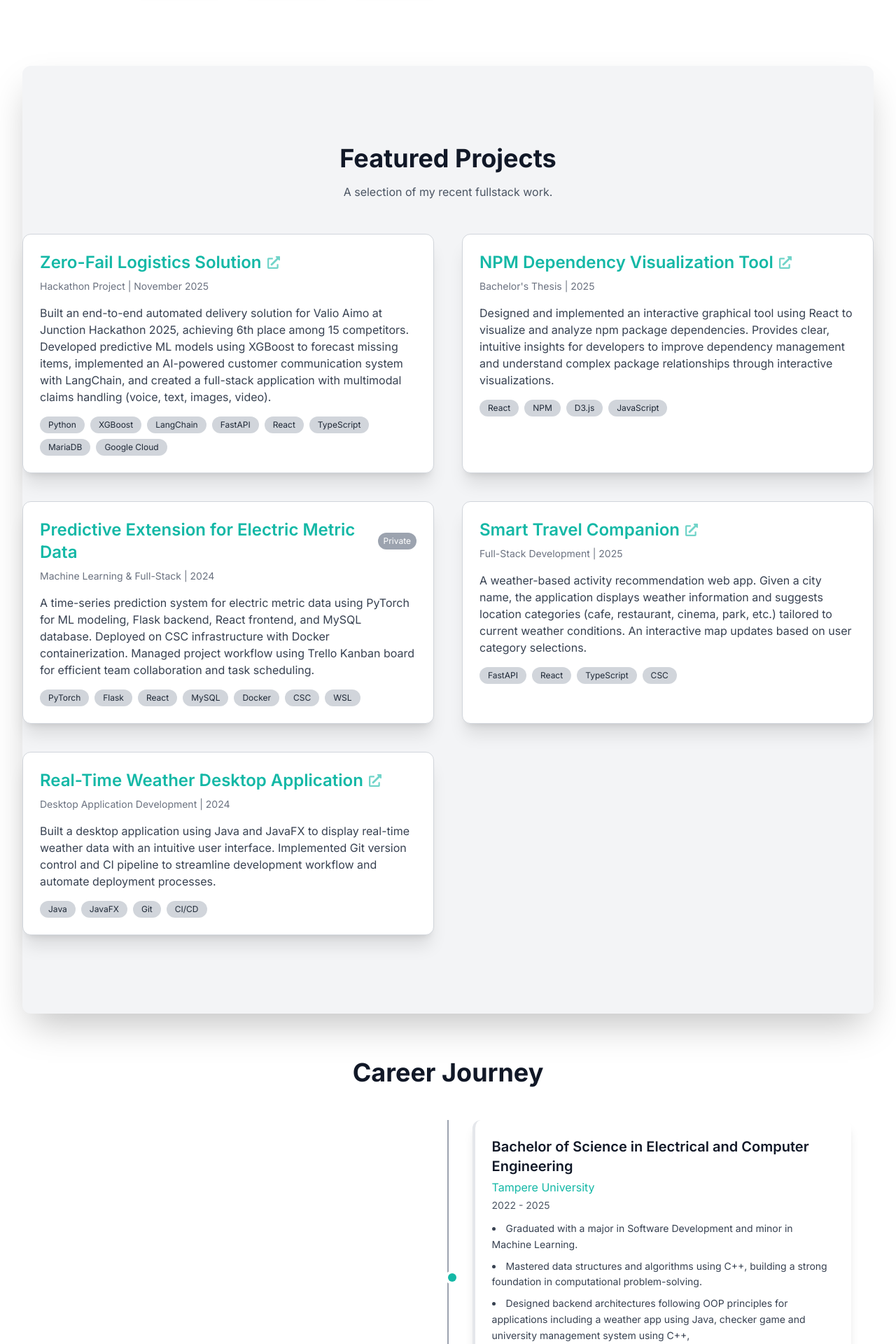
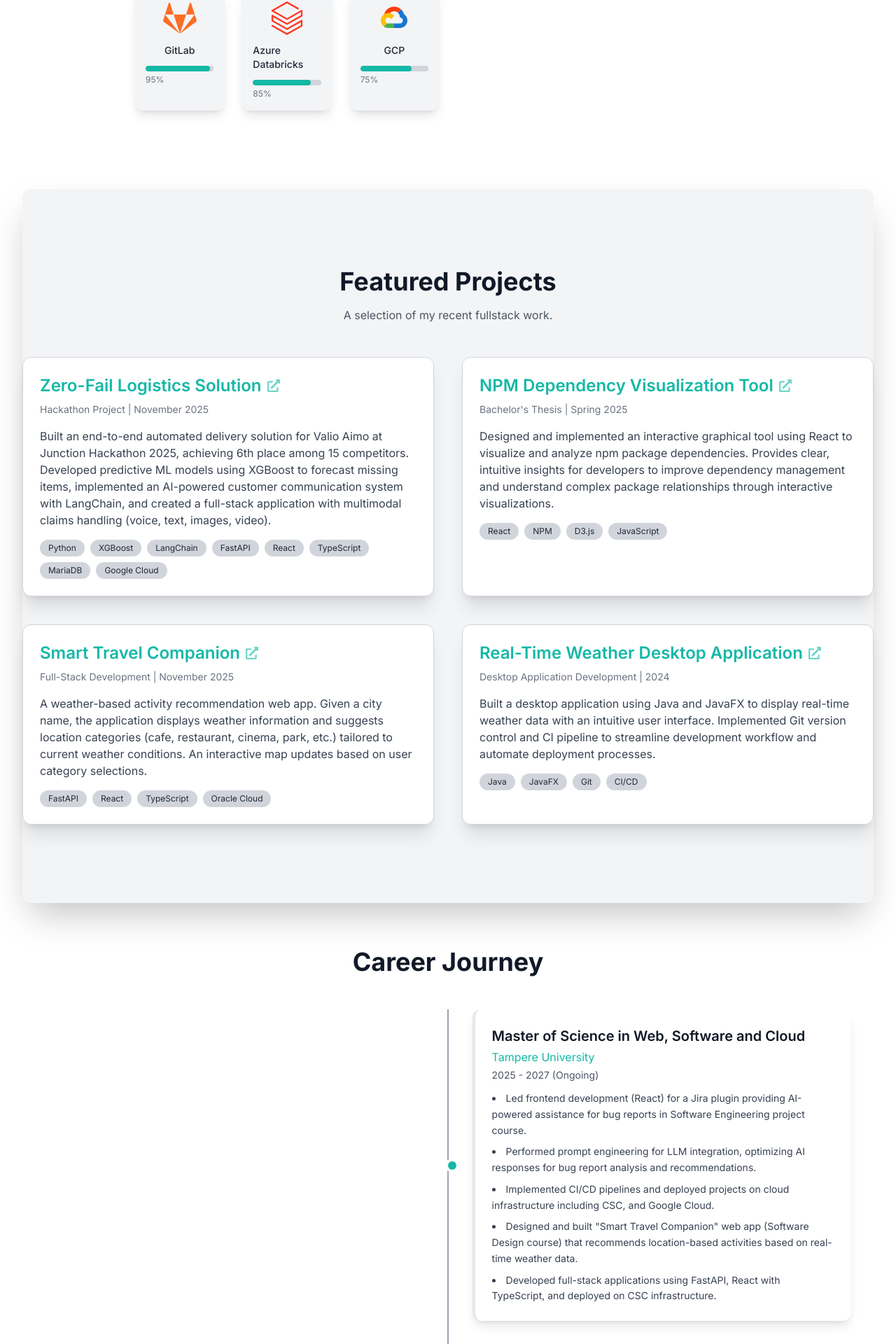
Before and after one commit to pasiones/portfolio, a React (Vite) app: page / in a window 1280 px wide. Shown: the part 2377-4297 px from the top of the page at 70% size. Built offline with nearby package versions, Linux system fonts and the light colour scheme.

Commit message:
add proficiency bar for each skills

```diff
--- a/src/components/SkillsSection.jsx
+++ b/src/components/SkillsSection.jsx
@@ -117,12 +117,28 @@ const SkillsSection = () => {
                         <motion.div
                             key={index}
                             variants={scaleIn}
-                            whileHover={{ scale: 1.1, rotate: [0, -2, 2, 0] }}
+                            whileHover={{ scale: 1.05, rotate: [0, -2, 2, 0] }}
                             whileTap={{ scale: 0.95 }}
-                            className="skill-card p-4 bg-gray-100 dark:bg-[#161b22] text-gray-800 dark:text-gray-300 rounded-xl shadow-lg text-center hover:shadow-accent/50 transition-shadow duration-150 flex flex-col items-center gap-2"
+                            className="skill-card p-4 bg-gray-100 dark:bg-[#161b22] text-gray-800 dark:text-gray-300 rounded-xl shadow-lg hover:shadow-accent/50 transition-shadow duration-150 flex flex-col items-center gap-3"
                         >
                             <IconComponent className="text-5xl" style={{ color: iconColors[skill.name] }} />
-                            <span className="text-sm">{skill.name}</span>
+                            <span className="text-sm font-medium">{skill.name}</span>
+
+                            {/* Progress Bar */}
+                            <div className="w-full">
+                                <div className="w-full bg-gray-300 dark:bg-gray-700 rounded-full h-2 overflow-hidden">
+                                    <motion.div
+                                        initial={{ width: 0 }}
+                                        whileInView={{ width: `${skill.proficiency}%` }}
+                                        viewport={{ once: false }}
+                                        transition={{ duration: 1, delay: index * 0.05 }}
+                                        className="h-full bg-accent rounded-full"
+                                    />
+                                </div>
+                                <span className="text-xs text-gray-500 dark:text-gray-400 mt-1 block">
+                                    {skill.proficiency}%
+                                </span>
+                            </div>
                         </motion.div>
                     );
                 })}
--- a/src/constants/data.js
+++ b/src/constants/data.js
@@ -16,66 +16,75 @@ export const ROLES_DATA = [
 ];
 
 export const SKILLS_DATA = [
-    { name: 'Java', category: 'Backend', icon: FaJava },
-    { name: 'HTML5', category: 'Frontend', icon: FaHtml5 },
-    { name: 'CSS3', category: 'Frontend', icon: FaCss3Alt },
-    { name: 'React.js', category: 'Frontend', icon: FaReact },
-    { name: 'Node.js', category: 'Backend', icon: FaNode },
-    { name: 'Docker', category: 'Tools', icon: FaDocker },
-    { name: 'Kubernetes', category: 'Tools', icon: SiKubernetes },
-    { name: 'TypeScript', category: 'Frontend', icon: SiTypescript },
-    //{ name: 'Django', category: 'Backend', icon: SiDjango },
-    { name: 'Flask', category: 'Backend', icon: SiFlask },
-    { name: 'FastAPI', category: 'Backend', icon: SiFastapi },
-    { name: 'CI/CD (Github Actions)', category: 'Tools', icon: FaGithub },
-    { name: 'Tailwind CSS', category: 'Frontend', icon: SiTailwindcss },
-    { name: 'PostgreSQL', category: 'Backend', icon: SiPostgresql },
-    { name: 'MySQL', category: 'Backend', icon: SiMysql },
-    { name: 'MariaDB', category: 'Backend', icon: SiMariadb },
-    //{ name: 'AWS', category: 'Tools', icon: FaAws },
-    //{ name: 'Next.js', category: 'Frontend', icon: SiNextdotjs },
-    //{ name: 'GraphQL / REST', category: 'Backend', icon: SiGraphql },
-    { name: 'Git', category: 'Tools', icon: FaGitAlt },
-    { name: 'Ansible', category: 'Tools', icon: SiAnsible },
-    { name: 'Terraform', category: 'Tools', icon: SiTerraform },
-    { name: 'GitLab', category: 'Tools', icon: FaGitlab },
-    { name: 'Azure Databricks', category: 'Tools', icon: SiDatabricks },
-    { name: 'GCP', category: 'Tools', icon: GcpIcon }
+    { name: 'Java', category: 'Backend', icon: FaJava, proficiency: 80 },
+    { name: 'HTML5', category: 'Frontend', icon: FaHtml5, proficiency: 90 },
+    { name: 'CSS3', category: 'Frontend', icon: FaCss3Alt, proficiency: 90 },
+    { name: 'React.js', category: 'Frontend', icon: FaReact, proficiency: 90 },
+    { name: 'Node.js', category: 'Backend', icon: FaNode, proficiency: 90 },
+    { name: 'Docker', category: 'Tools', icon: FaDocker, proficiency: 90 },
+    { name: 'Kubernetes', category: 'Tools', icon: SiKubernetes, proficiency: 60 },
+    { name: 'TypeScript', category: 'Frontend', icon: SiTypescript, proficiency: 85 },
+    //{ name: 'Django', category: 'Backend', icon: SiDjango, proficiency: 75 },
+    { name: 'Flask', category: 'Backend', icon: SiFlask, proficiency: 80 },
+    { name: 'FastAPI', category: 'Backend', icon: SiFastapi, proficiency: 80 },
+    { name: 'CI/CD (Github Actions)', category: 'Tools', icon: FaGithub, proficiency: 70 },
+    { name: 'Tailwind CSS', category: 'Frontend', icon: SiTailwindcss, proficiency: 90 },
+    { name: 'PostgreSQL', category: 'Backend', icon: SiPostgresql, proficiency: 80 },
+    { name: 'MySQL', category: 'Backend', icon: SiMysql, proficiency: 80 },
+    { name: 'MariaDB', category: 'Backend', icon: SiMariadb, proficiency: 80 },
+    //{ name: 'AWS', category: 'Tools', icon: FaAws, proficiency: 70 },
+    //{ name: 'Next.js', category: 'Frontend', icon: SiNextdotjs, proficiency: 75 },
+    //{ name: 'GraphQL / REST', category: 'Backend', icon: SiGraphql, proficiency: 80 },
+    { name: 'Git', category: 'Tools', icon: FaGitAlt, proficiency: 95 },
+    { name: 'Ansible', category: 'Tools', icon: SiAnsible, proficiency: 65 },
+    { name: 'Terraform', category: 'Tools', icon: SiTerraform, proficiency: 80 },
+    { name: 'GitLab', category: 'Tools', icon: FaGitlab, proficiency: 95 },
+    { name: 'Azure Databricks', category: 'Tools', icon: SiDatabricks, proficiency: 85 },
+    { name: 'GCP', category: 'Tools', icon: GcpIcon, proficiency: 75 }
 ];
 
 export const PROJECTS_DATA = [
     {
         title: 'Zero-Fail Logistics Solution',
         period: 'Hackathon Project | November 2025',
-        description: 'Built an end-to-end automated delivery solution for Valio Aimo at Junction Hackathon 2025, achieving 6th place among 15 competitors. Developed predictive ML models using XGBoost to forecast missing items, implemented an AI-powered customer communication system with LangChain, and created a full-stack application with multimodal claims handling (voice, text, images, video).',
-        tags: ['Python', 'XGBoost', 'LangChain', 'FastAPI', 'React', 'TypeScript', 'MariaDB', 'Google Cloud'],
+        description:
+            'Built an end-to-end automated delivery solution for Valio Aimo at Junction Hackathon 2025, ' +
+            'achieving 6th place among 15 competitors. Developed predictive ML models using XGBoost to forecast ' +
+            'missing items, implemented an AI-powered customer communication system with LangChain, and created ' +
+            'a full-stack application with multimodal claims handling (voice, text, images, video).',
+        tags: [
+            'Python', 'XGBoost', 'LangChain', 'FastAPI',
+            'React', 'TypeScript', 'MariaDB', 'Google Cloud'
+        ],
         link: 'https://github.com/vincentbui21/Hackathon2025'
     },
     {
         title: 'NPM Dependency Visualization Tool',
-        period: 'Bachelor\'s Thesis | 2025',
-        description: 'Designed and implemented an interactive graphical tool using React to visualize and analyze npm package dependencies. Provides clear, intuitive insights for developers to improve dependency management and understand complex package relationships through interactive visualizations.',
+        period: 'Bachelor\'s Thesis | Spring 2025',
+        description:
+            'Designed and implemented an interactive graphical tool using React to visualize and analyze npm ' +
+            'package dependencies. Provides clear, intuitive insights for developers to improve dependency ' +
+            'management and understand complex package relationships through interactive visualizations.',
         tags: ['React', 'NPM', 'D3.js', 'JavaScript'],
         link: 'https://npm-dependency-explorer.vercel.app/'
     },
     {
-        title: 'Predictive Extension for Electric Metric Data',
-        period: 'Machine Learning & Full-Stack | 2024',
-        description: 'A time-series prediction system for electric metric data using PyTorch for ML modeling, Flask backend, React frontend, and MySQL database. Deployed on CSC infrastructure with Docker containerization. Managed project workflow using Trello Kanban board for efficient team collaboration and task scheduling.',
-        tags: ['PyTorch', 'Flask', 'React', 'MySQL', 'Docker', 'CSC', 'WSL'],
-        isPrivate: true
-    },
-    {
         title: 'Smart Travel Companion',
-        period: 'Full-Stack Development | 2025',
-        description: 'A weather-based activity recommendation web app. Given a city name, the application displays weather information and suggests location categories (cafe, restaurant, cinema, park, etc.) tailored to current weather conditions. An interactive map updates based on user category selections.',
-        tags: ['FastAPI', 'React', 'TypeScript', 'CSC'],
+        period: 'Full-Stack Development | November 2025',
+        description:
+            'A weather-based activity recommendation web app. Given a city name, the application displays weather ' +
+            'information and suggests location categories (cafe, restaurant, cinema, park, etc.) tailored to current ' +
+            'weather conditions. An interactive map updates based on user category selections.',
+        tags: ['FastAPI', 'React', 'TypeScript', 'Oracle Cloud'],
         link: 'http://79.76.39.35/'
     },
     {
         title: 'Real-Time Weather Desktop Application',
         period: 'Desktop Application Development | 2024',
-        description: 'Built a desktop application using Java and JavaFX to display real-time weather data with an intuitive user interface. Implemented Git version control and CI pipeline to streamline development workflow and automate deployment processes.',
+        description:
+            'Built a desktop application using Java and JavaFX to display real-time weather data with an intuitive ' +
+            'user interface. Implemented Git version control and CI pipeline to streamline development workflow and ' +
+            'automate deployment processes.',
         tags: ['Java', 'JavaFX', 'Git', 'CI/CD'],
         link: 'https://github.com/pasiones/Java-Weather-App'
     }
@@ -83,55 +92,88 @@ export const PROJECTS_DATA = [
 
 export const EXPERIENCE_DATA = [
     {
-        title: 'Bachelor of Science in Electrical and Computer Engineering',
+        title: 'Master of Science in Web, Software and Cloud',
         company: 'Tampere University',
-        period: '2022 - 2025',
+        period: '2025 - 2027 (Ongoing)',
         bullets: [
-            'Graduated with a major in Software Development and minor in Machine Learning.',
-            'Mastered data structures and algorithms using C++, building a strong foundation in computational problem-solving.',
-            'Designed backend architectures following OOP principles for applications including a weather app using Java, checker game and university management system using C++, ',
-            'Developed user interfaces for course projects using React.js, gaining hands-on full-stack development experience.',
-            'Utilized Linux Ubuntu virtual machines extensively throughout programming coursework, strengthening command-line proficiency.',
+            'Led frontend development (React) for a Jira plugin providing AI-powered assistance for bug ' +
+                'reports in Software Engineering project course.',
+            'Performed prompt engineering for LLM integration, optimizing AI responses for bug report ' +
+                'analysis and recommendations.',
+            'Implemented CI/CD pipelines and deployed projects on cloud infrastructure including CSC, and ' +
+                'Google Cloud.',
+            'Designed and built "Smart Travel Companion" web app (Software Design course) that recommends ' +
+                'location-based activities based on real-time weather data.',
+            'Developed full-stack applications using FastAPI, React with TypeScript, and deployed on CSC ' +
+                'infrastructure.',
         ],
         alignment: 'right',
     },
     {
-        title: 'Master of Science in Web, Software and Cloud',
-        company: 'Tampere University',
-        period: '2025 - 2027 (Ongoing)',
+        title: 'Frontend Developer & AI Engineer',
+        company: 'AI-Powered Jira Plugin for Bug Reports Project',
+        period: 'Autumn 2025',
         bullets: [
-            'Led frontend development (React) for a Jira plugin providing AI-powered assistance for bug reports in Software Engineering project course.',
-            'Performed prompt engineering for LLM integration, optimizing AI responses for bug report analysis and recommendations.',
-            'Implemented CI/CD pipelines and deployed projects on cloud infrastructure including CSC, and Google Cloud.',
-            'Designed and built "Smart Travel Companion" web app (Software Design course) that recommends location-based activities based on real-time weather data.',
-            'Developed full-stack applications using FastAPI, React with TypeScript, and deployed on CSC infrastructure.',
+            'Led frontend development (React) for a Jira plugin providing AI-powered assistance for bug ' +
+                'reports in Software Engineering project course.',
+            'Performed prompt engineering for LLM integration, optimizing AI responses for bug report ' +
+                'analysis and recommendations.',
+            'Designed and implemented user interface components for seamless integration with Jira workflow.',
+            'Collaborated with backend team to integrate AI features and ensure smooth data flow.',
         ],
         alignment: 'left',
-    },
-    {
-        title: 'ML Engineer & Full-Stack Developer',
-        company: 'Predictive Electric Metric Extension Project',
-        period: '2024',
-        bullets: [
-            'Developed a time-series prediction extension using PyTorch for analyzing and forecasting electric metric data.',
-            'Built full-stack application with Flask backend and React frontend, deployed on CSC infrastructure using Docker.',
-            'Implemented and maintained MySQL database for efficient storage and management of electric metric data.',
-            'Developed the entire system in WSL (Windows Subsystem for Linux) environment for seamless deployment.',
-            'Managed workload distribution and task scheduling using Trello Kanban board for efficient team collaboration.',
-        ],
-        alignment: 'right',
     },
     {
         title: 'ML Engineer & Full-Stack Developer',
         company: 'Junction Hackathon 2025',
         period: 'November 2025',
         bullets: [
-            'Developed an end-to-end automated delivery solution for Valio Aimo\'s "Zero-fail logistics" challenge, achieving 6th place among 15 competitors.',
-            'Built predictive models using pandas, scikit-learn, numpy, and XGBoost to forecast missing items based on order, stock, and supplier data.',
-            'Designed and implemented an AI-powered customer communication system using LangChain for proactive shortage notifications and replacement proposals.',
-            'Contributed to UI design and deployment of the full-stack application (FastAPI, MariaDB, React with TypeScript) on Google Cloud.',
-            'Integrated multimodal claims handling (voice, text, images, video) for post-delivery remediation and same-day corrective deliveries.',
+            'Developed an end-to-end automated delivery solution for Valio Aimo\'s "Zero-fail logistics" ' +
+                'challenge, achieving 6th place among 15 competitors.',
+            'Built predictive models using pandas, scikit-learn, numpy, and XGBoost to forecast missing ' +
+                'items based on order, stock, and supplier data.',
+            'Designed and implemented an AI-powered customer communication system using LangChain for ' +
+                'proactive shortage notifications and replacement proposals.',
+            'Contributed to UI design and deployment of the full-stack application (FastAPI, MariaDB, ' +
+                'React with TypeScript) on Google Cloud.',
+            'Integrated multimodal claims handling (voice, text, images, video) for post-delivery ' +
+                'remediation and same-day corrective deliveries.',
+        ],
+        alignment: 'right',
+    },
+    {
+        title: 'ML Engineer & Full-Stack Developer',
+        company: 'Predictive Electric Metric Extension Project',
+        period: 'Spring 2025',
+        bullets: [
+            'Developed a time-series prediction extension using PyTorch for analyzing and forecasting ' +
+                'electric metric data.',
+            'Built full-stack application with Flask backend and React frontend, deployed on CSC ' +
+                'infrastructure using Docker.',
+            'Implemented and maintained MySQL database for efficient storage and management of electric ' +
+                'metric data.',
+            'Developed the entire system in WSL (Windows Subsystem for Linux) environment for seamless ' +
+                'deployment.',
+            'Managed workload distribution and task scheduling using Trello Kanban board for efficient ' +
+                'team collaboration.',
         ],
         alignment: 'left',
+    },
+    {
+        title: 'Bachelor of Science in Electrical and Computer Engineering',
+        company: 'Tampere University',
+        period: '2022 - 2025',
+        bullets: [
+            'Graduated with a major in Software Development and minor in Machine Learning.',
+            'Mastered data structures and algorithms using C++, building a strong foundation in ' +
+                'computational problem-solving.',
+            'Designed backend architectures following OOP principles for applications including a weather ' +
+                'app using Java, checker game and university management system using C++, ',
+            'Developed user interfaces for course projects using React.js, gaining hands-on full-stack ' +
+                'development experience.',
+            'Utilized Linux Ubuntu virtual machines extensively throughout programming coursework, ' +
+                'strengthening command-line proficiency.',
+        ],
+        alignment: 'right',
     }
 ];
```
